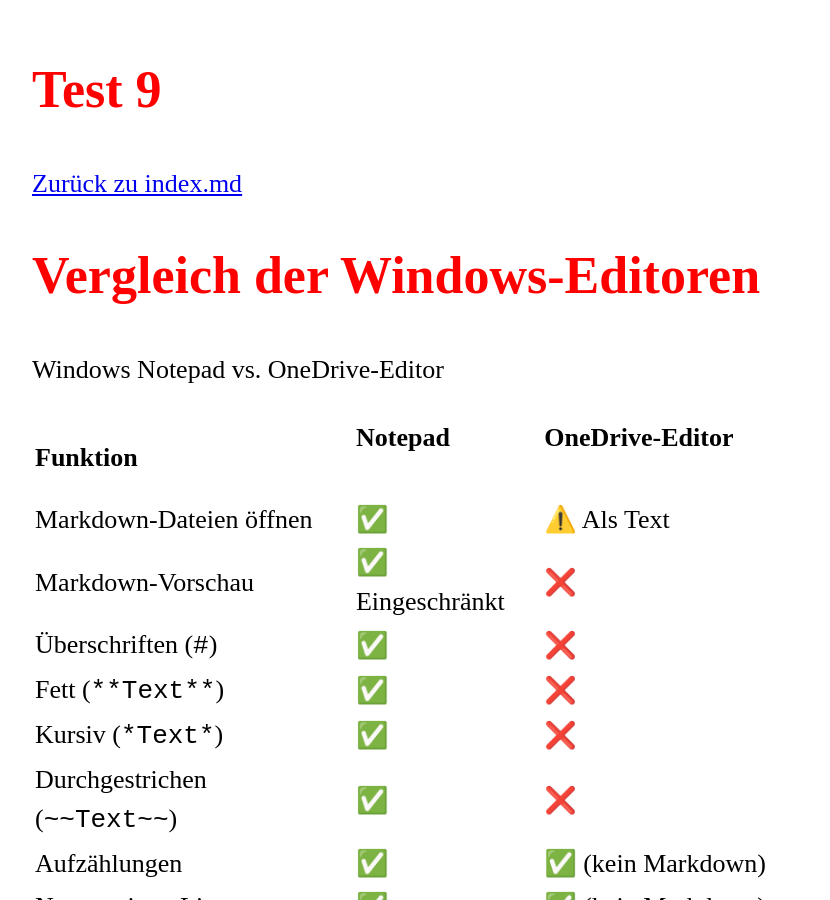
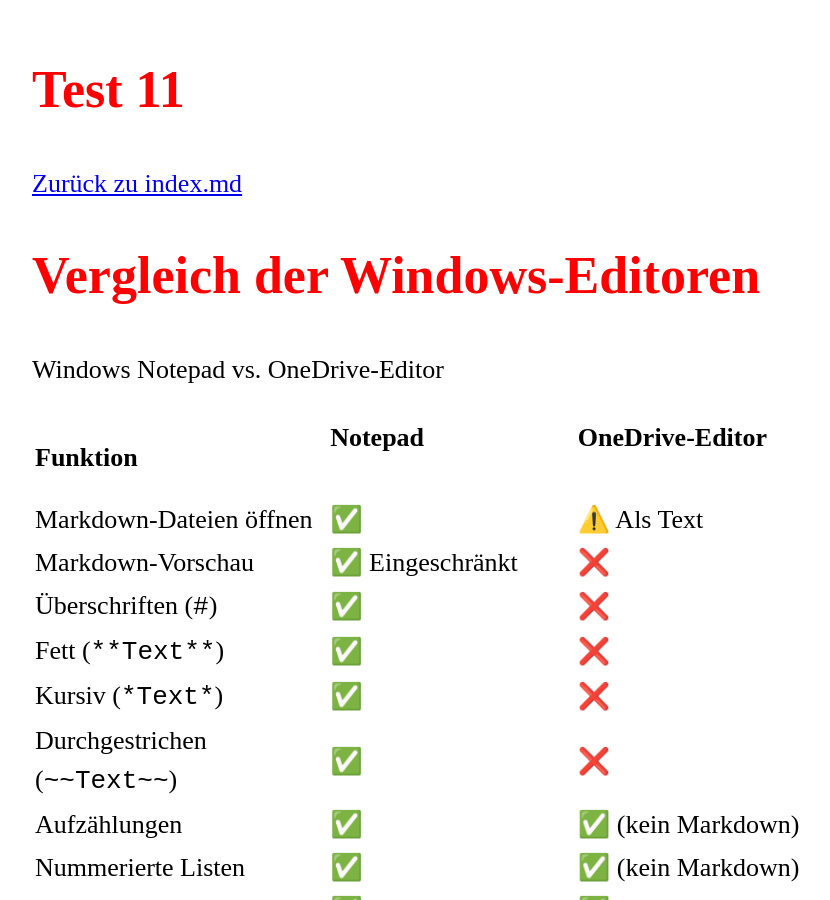
Before and after one commit to MonaLgbt/MonaLgbt.github.io, a Jekyll site: the page built from pages/comparison.md, in a window 1280 px wide and 900 px high. Shown: the whole window, without its empty margins (218-1048 px from the left). Built offline with Jekyll 4.4.1, drawn with Linux system fonts in a browser that asks for light colours.

Commit message:
Update comparison.md

```diff
--- a/pages/comparison.md
+++ b/pages/comparison.md
@@ -1,5 +1,5 @@
 ---
-title: Test 9
+title: Test 11
 layout: default
 ---
 
@@ -9,7 +9,7 @@
 
 Windows Notepad vs. OneDrive-Editor
 
-| Funktion &nbsp; &nbsp; &nbsp; &nbsp; &nbsp; &nbsp; | Notepad &nbsp; &nbsp; &nbsp; &nbsp; &nbsp; &nbsp; &nbsp; &nbsp; | OneDrive-Editor &nbsp; &nbsp; &nbsp; &nbsp; &nbsp; &nbsp; &nbsp; &nbsp; |
+| Funktion &nbsp; &nbsp; &nbsp; &nbsp; &nbsp; &nbsp; | Notepad &nbsp; &nbsp; &nbsp; &nbsp; &nbsp; &nbsp; &nbsp; &nbsp; &nbsp; &nbsp; &nbsp; &nbsp; &nbsp; &nbsp; &nbsp; &nbsp; | OneDrive-Editor &nbsp; &nbsp; &nbsp; &nbsp; &nbsp; &nbsp; &nbsp; &nbsp; |
 |-----------|----------|----------|
 | Markdown-Dateien öffnen | ✅ | ⚠️ Als Text |
 | Markdown-Vorschau | ✅ Eingeschränkt | ❌ |
```
